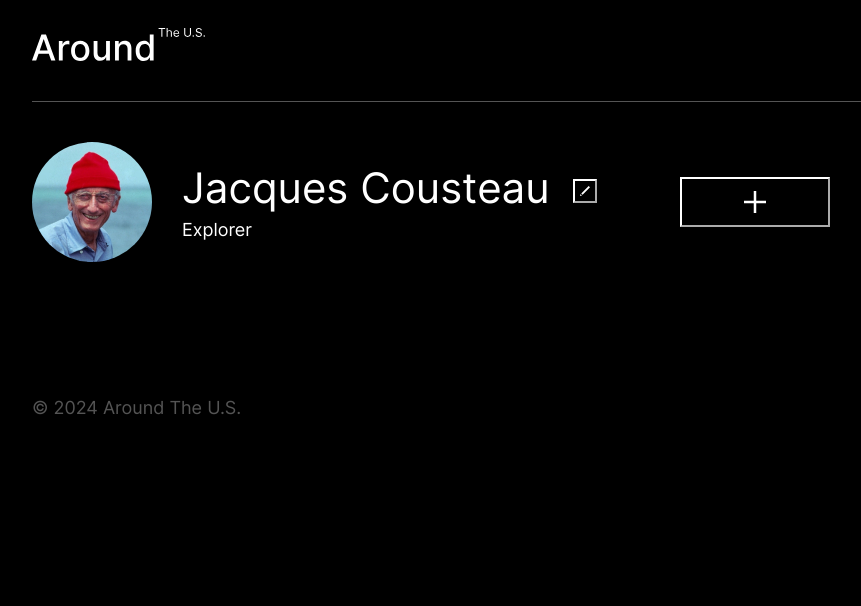
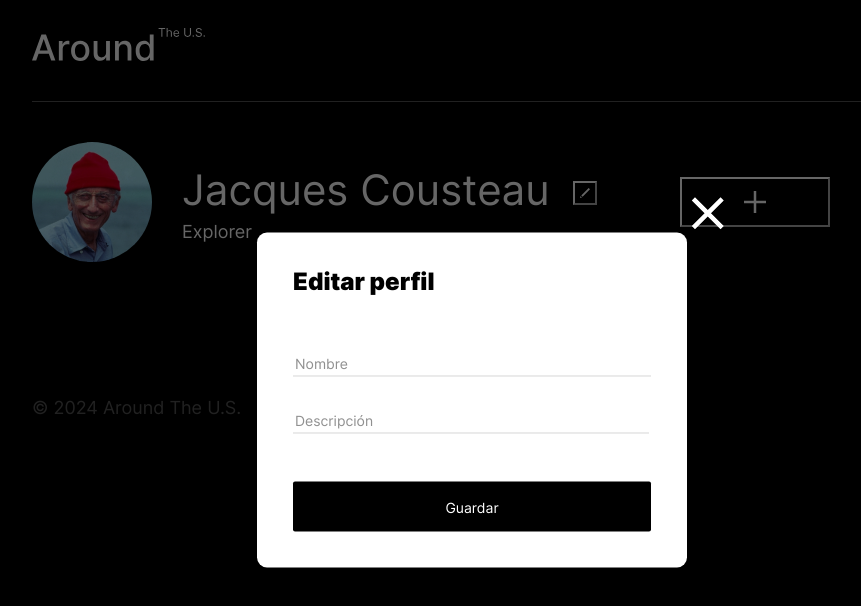
Before and after one commit to tonytrox/web_project_around_react, a React (Vite) app: page / in a window 1280 px wide. Both pictures are taken after a click on the button 753 px from the left and 190 px from the top of the page. Shown: the top 606 px of the page, without its empty margins (168-1029 px from the left). Built offline with nearby package versions, Linux system fonts and the light colour scheme.

Commit message:
Step 4: Popups creation

```diff
--- a/src/blocks/form.css
+++ b/src/blocks/form.css
@@ -11,16 +11,6 @@
   }
 }
 
-/* formulario de creacion de perfiles */
-#form_edit-profile {
-  /* display: none; */
-}
-
-/* formulario de creacion de elementos */
-#form_add-element {
-  /* display: none; */
-}
-
 .form__description {
   width: 236px;
   height: 27px;
@@ -30,14 +20,14 @@
   font-weight: 400;
   line-height: normal;
   border: none;
-  border-bottom: 1px solid rgba(0, 0, 0, .2);
+  border-bottom: 1px solid rgba(0, 0, 0, 0.2);
   box-sizing: border-box;
   opacity: 0.8;
 }
 
-.form__description:invalid {
+/* .form__description:invalid {
   border-bottom: 1px solid red;
-}
+} */
 
 @media screen and (min-width: 720px) {
   .form__description {
@@ -82,7 +72,7 @@
   font-weight: 400;
   line-height: normal;
   border: none;
-  border-bottom: 1px solid rgba(0, 0, 0, .2);
+  border-bottom: 1px solid rgba(0, 0, 0, 0.2);
   box-sizing: border-box;
   opacity: 0.8;
 }
@@ -96,14 +86,14 @@
   line-height: normal;
   margin-top: 75px;
   border: none;
-  border-bottom: 1px solid rgba(0, 0, 0, .2);
+  border-bottom: 1px solid rgba(0, 0, 0, 0.2);
   box-sizing: border-box;
   opacity: 0.8;
 }
 
-.form__name:invalid {
+/* .form__name:invalid {
   border-bottom: 1px solid red;
-}
+} */
 
 @media screen and (min-width: 720px) {
   .form__name {
@@ -121,7 +111,7 @@
   line-height: normal;
   margin-top: 75px;
   border: none;
-  border-bottom: 1px solid rgba(0, 0, 0, .2);
+  border-bottom: 1px solid rgba(0, 0, 0, 0.2);
   box-sizing: border-box;
   opacity: 0.8;
 }
@@ -138,10 +128,10 @@
   font-weight: 400;
   font-size: 14px;
   line-height: normal;
-  width: 238px;
+  min-width: 238px;
   height: 46px;
-  margin-top: 48px;
-  color: #FFFFFF;
+  margin-top: 45px;
+  color: #ffffff;
   background-color: #000000;
   border-radius: 2px;
   display: flex;
@@ -152,14 +142,14 @@
 }
 
 .form__save-button:hover {
-  opacity: .8;
+  opacity: 0.8;
 }
 
 @media screen and (min-width: 720px) {
   .form__save-button {
     width: 358px;
     height: 50px;
-    margin-top: 45px;
+    margin-top: 48px;
   }
 }
 
--- a/src/blocks/popup.css
+++ b/src/blocks/popup.css
@@ -6,7 +6,7 @@
   width: 100%;
   height: 100%;
   background-color: rgb(0, 0, 0, 0.6);
-  display: none;
+  /* display: none; */
 }
 
 .popup_opened {
@@ -14,7 +14,7 @@
 }
 
 .popup__button_disabled {
-  background-color: rgba(0, 0, 0, .2);
+  background-color: rgba(0, 0, 0, 0.2);
 }
 
 .popup__container {
@@ -23,10 +23,10 @@
   left: 50%;
   transform: translate(-50%, -50%);
   border-radius: 10px;
-  background-color: #FFF;
+  background-color: #fff;
 }
 
-.popup__container-image {
+.popup__container-images {
   position: fixed;
   top: 50%;
   left: 50%;
@@ -35,7 +35,29 @@
   flex-direction: column;
 }
 
-.popup__error{
+.popup__container-confirm-card {
+  position: fixed;
+  top: 50%;
+  left: 50%;
+  transform: translate(-50%, -50%);
+  display: flex;
+  flex-direction: column;
+  align-items: center;
+  background-color: #fff;
+  border-radius: 10px;
+  padding: 34px 36px 36px 36px;
+}
+
+.popup__container-edit-avatar {
+  position: absolute;
+  top: 50%;
+  left: 50%;
+  transform: translate(-50%, -50%);
+  border-radius: 10px;
+  background-color: #fff;
+}
+
+.popup__error {
   width: 238px;
   color: red;
   font-family: "Inter";
@@ -48,8 +70,6 @@
     width: 358px;
   }
 }
-
-/* crea una capa semitransparente que cubre toda la pantalla */
 
 .popup__image {
   position: fixed;
@@ -68,3 +88,48 @@
 .popup_image_opened {
   display: flex;
 }
+
+.popup__text {
+  margin: 0px;
+  font-family: "Inter";
+  font-style: normal;
+  font-weight: 400;
+  font-size: 13px;
+  line-height: 14px;
+  padding-top: 10px;
+}
+
+.popup__img {
+  max-width: 100vw;
+  max-height: 100vh;
+  box-sizing: border-box;
+}
+
+.popup__exit-button {
+  width: 26px;
+  height: 26px;
+  margin: 0;
+  padding: 0;
+  background-image: url(../images/closeform_icon.svg);
+  background-position: center;
+  background-repeat: no-repeat;
+  background-color: transparent;
+  border: none;
+  cursor: pointer;
+  position: absolute;
+  bottom: calc(100% + 13px);
+  right: 0;
+}
+
+.popup__exit-button:hover {
+  opacity: 0.6;
+}
+
+@media screen and (min-width: 720px) {
+  .popup__exit-button {
+    width: 40px;
+    height: 40px;
+    bottom: calc(100% + 0px);
+    left: calc(100% + 0px);
+  }
+}
--- a/src/blocks/profile.css
+++ b/src/blocks/profile.css
@@ -16,11 +16,47 @@
     padding-left: 19px;
   }
 }
-
 @media screen and (min-width: 1024px) {
   .profile {
     padding-left: 0px;
   }
+}
+
+.avatar__container {
+  position: relative;
+  width: 120px;
+  height: 120px;
+}
+
+.avatar__image {
+  width: 100%;
+  height: 100%;
+  border-radius: 50%;
+  transition: opacity 0.3s ease;
+  /* margin: auto; */
+  /* object-fit: cover; */
+}
+
+.avatar__edit-button {
+  position: absolute;
+  top: 50%;
+  left: 50%;
+  transform: translate(-50%, -50%);
+  background-image: url(../images/edit_avatar.svg);
+  background-repeat: no-repeat;
+  background-position: center;
+  opacity: 0;
+  cursor: pointer;
+  width: 26px;
+  height: 26px;
+}
+
+.avatar__container:hover .avatar__image {
+  opacity: 0.3;
+}
+
+.avatar__container:hover .avatar__edit-button {
+  opacity: 1;
 }
 
 .profile__add-button {
@@ -91,20 +127,6 @@
   }
 }
 
-.profile__image {
-  border-radius: 50%;
-  width: 120px;
-  height: 120px;
-  margin: auto;
-}
-
-@media screen and (min-width: 768px) {
-  .profile__image {
-    margin-right: 30px;
-    margin-left: 0;
-  }
-}
-
 .profile__info {
   width: 282px;
   height: 50px;
@@ -113,6 +135,13 @@
   justify-content: space-between;
   position: relative;
   align-items: center;
+  margin-top: 5px;
+}
+
+@media screen and (min-width: 768px) {
+  .profile__info {
+    margin-left: 30px;
+  }
 }
 
 @media screen and (min-width: 768px) {
--- a/src/components/Main/Main.jsx
+++ b/src/components/Main/Main.jsx
@@ -1,22 +1,74 @@
 import avatar from "../../images/avatar_jacques.png";
+import Popup from "./components/Popup/Popup";
+import EditAvatar from "./components/Popup/form/EditAvatar/EditAvatar";
+import NewCard from "./components/Popup/form/NewCard/NewCard";
+import EditProfile from "./components/Popup/form/EditProfile/EditProfile";
 
-function Main() {
+import { useState } from "react";
+
+export default function Main() {
+  const [popup, setPopup] = useState(null);
+
+  const NewCardPopup = { title: "Nuevo lugar", children: <NewCard /> };
+  const EditProfilePopup = {
+    title: "Editar perfil",
+    children: <EditProfile />,
+  };
+  const EditAvatarPopup = { title: "Editar avatar", children: <EditAvatar /> };
+
+  function handleOpenPopup(popup) {
+    setPopup(popup);
+  }
+
+  function handleClosePopup() {
+    setPopup(null);
+  }
+
   return (
     <main className="content">
       <section className="profile">
-        <img className="profile__image" src={avatar} alt="profile avatar" />
+        <div className="avatar__container">
+          <img
+            className="avatar__image"
+            src={avatar}
+            alt="profile avatar"
+          ></img>
+          <div
+            onClick={() => {
+              handleOpenPopup(EditAvatarPopup);
+            }}
+            className="avatar__edit-button"
+            type="button"
+          ></div>
+        </div>
+
         <div className="profile__info">
           <h1 className="profile__title">Jacques Cousteau</h1>
-          <button className="profile__edit-button"></button>
+          <button
+            className="profile__edit-button"
+            type="botton"
+            onClick={() => {
+              handleOpenPopup(EditProfilePopup);
+            }}
+          ></button>
           <h2 className="profile__description">Explorer</h2>
         </div>
-        <button className="profile__add-button"></button>
+        <button
+          className="profile__add-button"
+          type="button"
+          onClick={() => {
+            handleOpenPopup(NewCardPopup);
+          }}
+        ></button>
       </section>
       <section className="elements">
         <ul className="elements__list"></ul>
       </section>
+      {popup && (
+        <Popup onClose={handleClosePopup} title={popup.title}>
+          {popup.children}
+        </Popup>
+      )}
     </main>
   );
 }
-
-export default Main;
--- /dev/null
+++ b/src/components/Main/components/Popup/Popup.jsx
@@ -0,0 +1,20 @@
+export default function Popup(props) {
+  //los hijos son el contenido de la ventana emergente
+  const { onClose, title, children } = props;
+  return (
+    <div className="popup" id="popup-edit-profile">
+      <div className="popup__container">
+        <form className="form popup__form" id="form_edit-profile" noValidate>
+          <button
+            type="button"
+            className="form__exit-button"
+            id="form__exit-button"
+            onClick={onClose}
+          ></button>
+          <h2 className="form__title">{title}</h2>
+          {children}
+        </form>
+      </div>
+    </div>
+  );
+}
--- /dev/null
+++ b/src/components/Main/components/Popup/form/EditAvatar/EditAvatar.jsx
@@ -0,0 +1,18 @@
+export default function EditAvatar() {
+  return (
+    <>
+      <input
+        className="form__image-link popup__input"
+        id="form__image-link"
+        type="url"
+        name="link"
+        placeholder="Enlace de la imagen"
+        // required
+      />
+      <span className="popup__error form__image-link-error"></span>
+      <button className="popup__button form__save-button" id="save_avatar">
+        Guardar
+      </button>
+    </>
+  );
+}
--- /dev/null
+++ b/src/components/Main/components/Popup/form/EditProfile/EditProfile.jsx
@@ -0,0 +1,31 @@
+export default function EditProfile() {
+  return (
+    <>
+      <input
+        className="form__name popup__input"
+        id="form__name"
+        type="text"
+        name="name"
+        placeholder="Nombre"
+        maxLength="40"
+        minLength="2"
+        // required
+      />
+      <span className="popup__error form__name-error"></span>
+      <input
+        className="form__description popup__input"
+        id="form__description"
+        type="text"
+        name="description"
+        placeholder="Descripción"
+        maxLength="200"
+        minLength="2"
+        // required
+      />
+      <span className="popup__error form__description-error"></span>
+      <button className="popup__button form__save-button" id="save_profile">
+        Guardar
+      </button>
+    </>
+  );
+}
--- /dev/null
+++ b/src/components/Main/components/Popup/form/NewCard/NewCard.jsx
@@ -0,0 +1,29 @@
+export default function NewCard() {
+  return (
+    <>
+      <input
+        className="form__place popup__input"
+        id="form__place"
+        type="text"
+        name="place"
+        placeholder="Título"
+        minLength="2"
+        maxLength="30"
+        required
+      />
+      <span className="popup__error form__place-error"></span>
+      <input
+        className="form__image-link popup__input"
+        id="form__image-link"
+        type="url"
+        name="link"
+        placeholder="Enlace de la imagen"
+        required
+      />
+      <span className="popup__error form__image-link-error"></span>
+      <button className="popup__button form__save-button" id="save_place">
+        Crear
+      </button>
+    </>
+  );
+}
```
Also changed, not shown: src/blocks/elements.css (+18 -10 lines).
